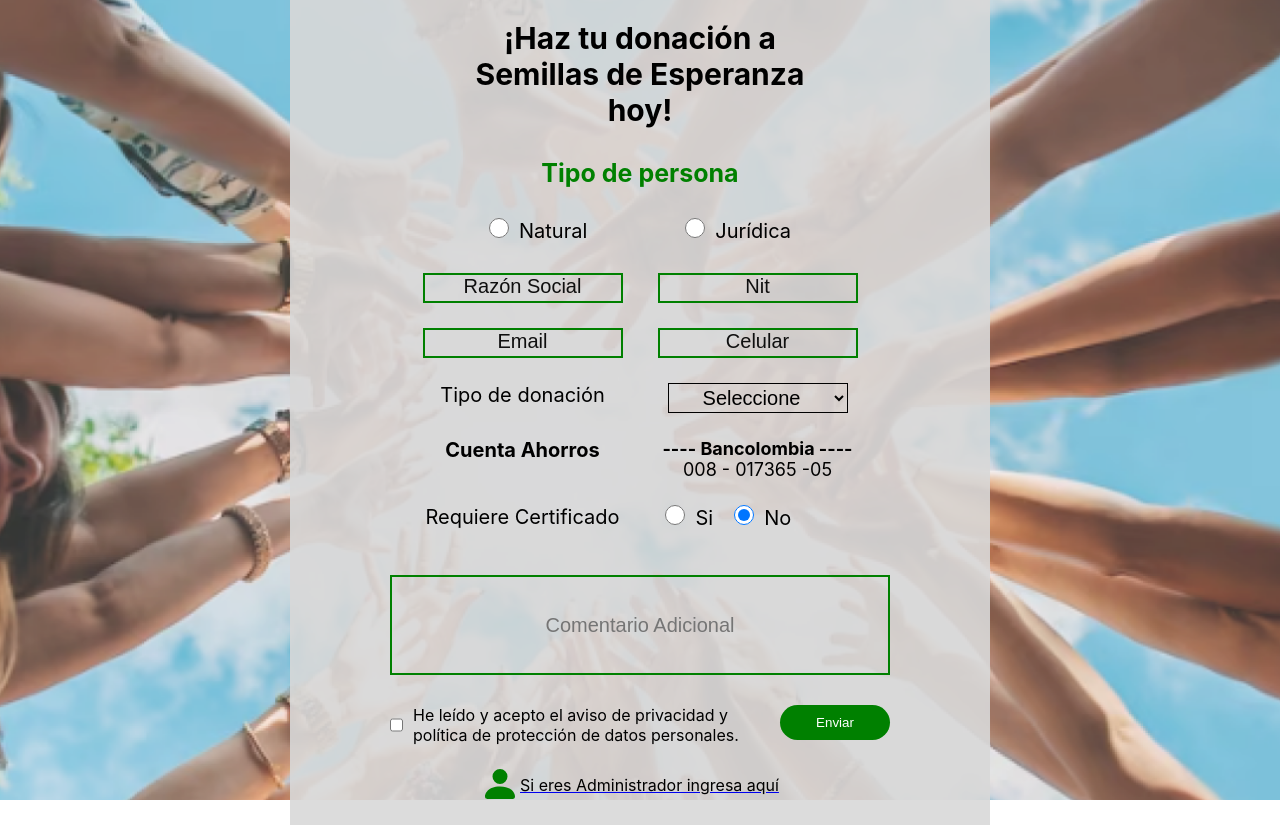
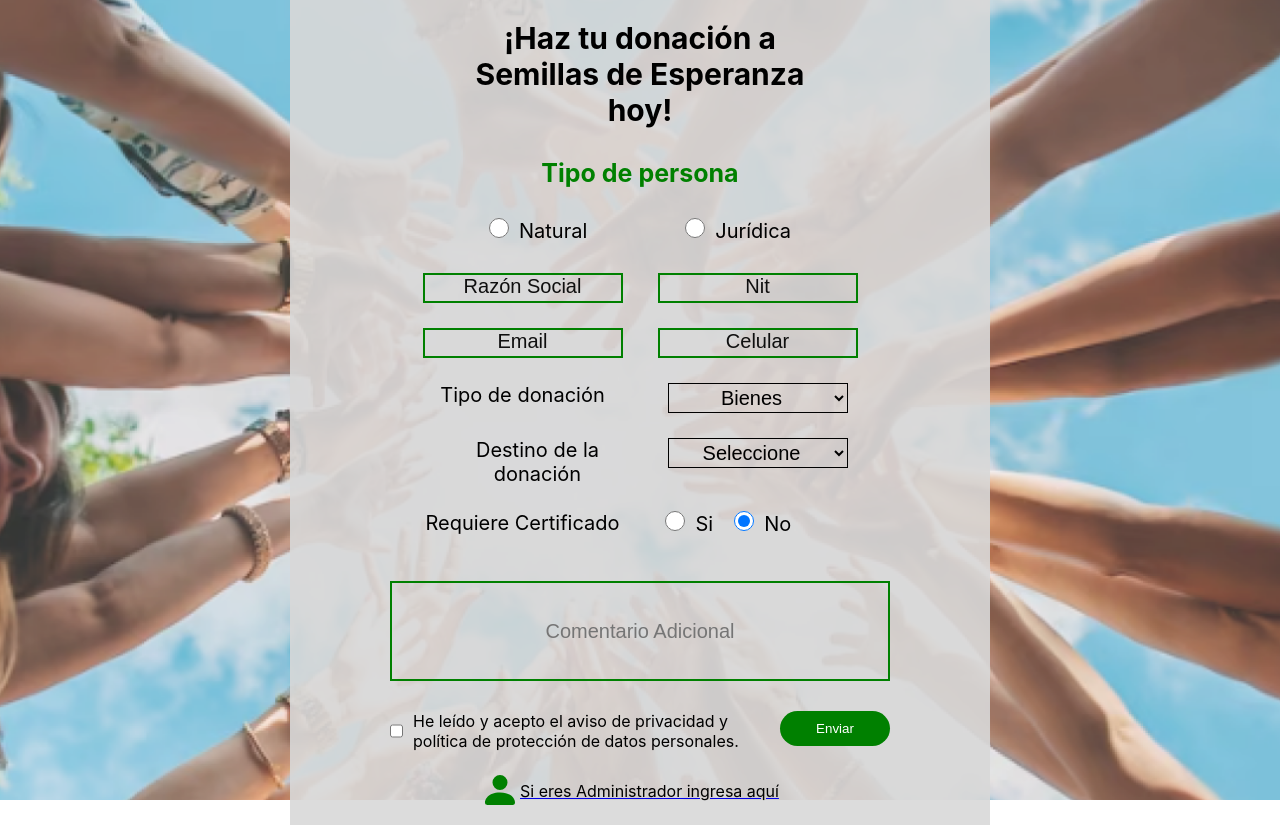
Before and after one commit to programateacademy/6-Corporaci-n-Semilla-de-Esperanzas-Front-end, a React (Create React App) app: page / in a window 1280 px wide. Built offline with nearby package versions, Linux system fonts and the light colour scheme.

Commit message:
before merge

```diff
--- a/src/App.js
+++ b/src/App.js
@@ -17,7 +17,7 @@ function App() {
       {/* <PopUp/>  */}
       <Routes>
         <Route path='/' element={<Form/>}/>
-        <Route path='/Session' element={<><Header/> <div className='content'><div className='central-body'><Session/></div></div></>   }/>
+        <Route path='/Session' element={<><Header/> <div className='content'><div className='central-body'><Session/></div></div></>}/>
         <Route path='/NewUser' element={<NewUser/>}/>
       </Routes>
 
--- a/src/components/Form.jsx
+++ b/src/components/Form.jsx
@@ -19,20 +19,17 @@ export const Form = () => {
     const [certification, setCertification] = useState('');
     const [aditional, setAditional] = useState('');
     const [persona, setPersona] = useState(false);
-    const [money, setMoney] = useState(1);
+    const [money, setMoney] = useState(false);
+
+    console.log(money);
 
     const handleNatural = () => {
         setPersona(true);
+        console.log("handleNatu" ,persona);
     }
     const handleJuridica = () => {
         setPersona(false);
-    }
-
-    const handleMoney = () =>{
-        setMoney(1);
-    }
-    const handleBienes = () =>{
-        setMoney(2);
+        console.log("handleJuri" ,persona);
     }
 
     //Agregar usuario
@@ -80,23 +77,26 @@ export const Form = () => {
                 <div><input type='text' name='phone' placeholder='Celular' onChange={e=>{setPhone(e.target.value)}} value={phone}></input></div>
                 <div className='req'>Tipo de donación</div>
                 <div>
-                    <select onChange={e=>{setDestination(e.target.value)}} value={destination}>
-                        <option>Seleccione</option>
-                        <option onClick={handleMoney}>Dinero</option>
-                        <option onClick={handleBienes}>Bienes</option>
+                    <select onChange={(e) => setMoney(e.target.value)}>
+
+                        <option value="2">Bienes</option>
+                        <option value ="1">Dinero</option>
 
                     </select>
                 </div>
-                {money === 1? (<><div className='req'><strong>Cuenta Ahorros</strong></div>
-                <div className='cuentaNum'><strong> ---- Bancolombia ----</strong> 008 - 017365 -05</div></>) :
+                {money == 1?
+                (<><div className='req'><strong>Cuenta Ahorros</strong></div>
+                <div className='cuentaNum'><strong> ---- Bancolombia ----</strong> 008 - 017365 -05</div></>):
                     (<><div className='req'>Destino de la donación</div>
-                    <select>
+                    <select onChange={e=>{setDestination(e.target.value)}} value={destination}>
+                        <option>Seleccione</option>
                         <option>Infrasestructura</option>
                         <option>Cocina</option>
                         <option>Comedor</option>
                         <option>Huerta</option>
                         <option>Otro</option>
-                    </select></>)}
+                    </select>
+                    </>)}
 
                 <div className='req'>Requiere Certificado</div>
                 <div className='certif'>
```
